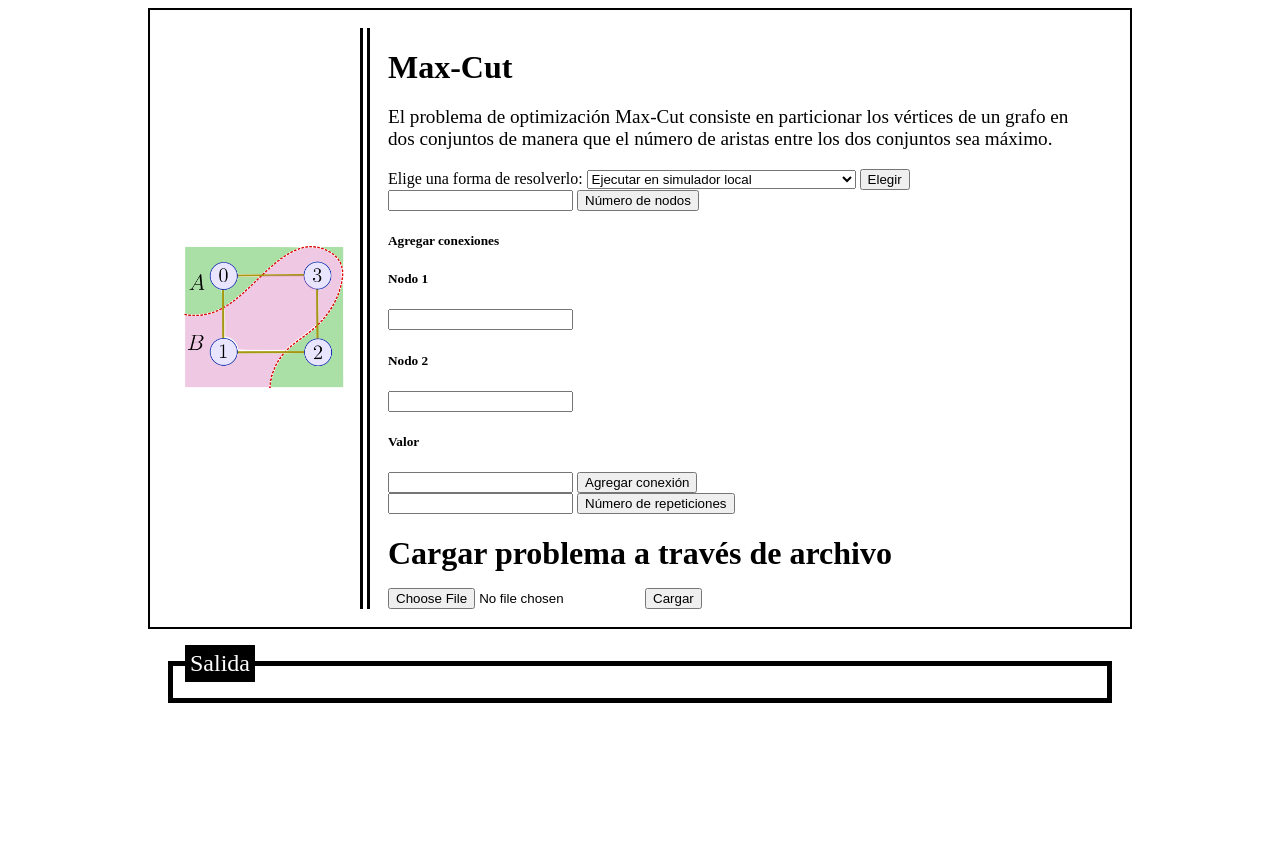
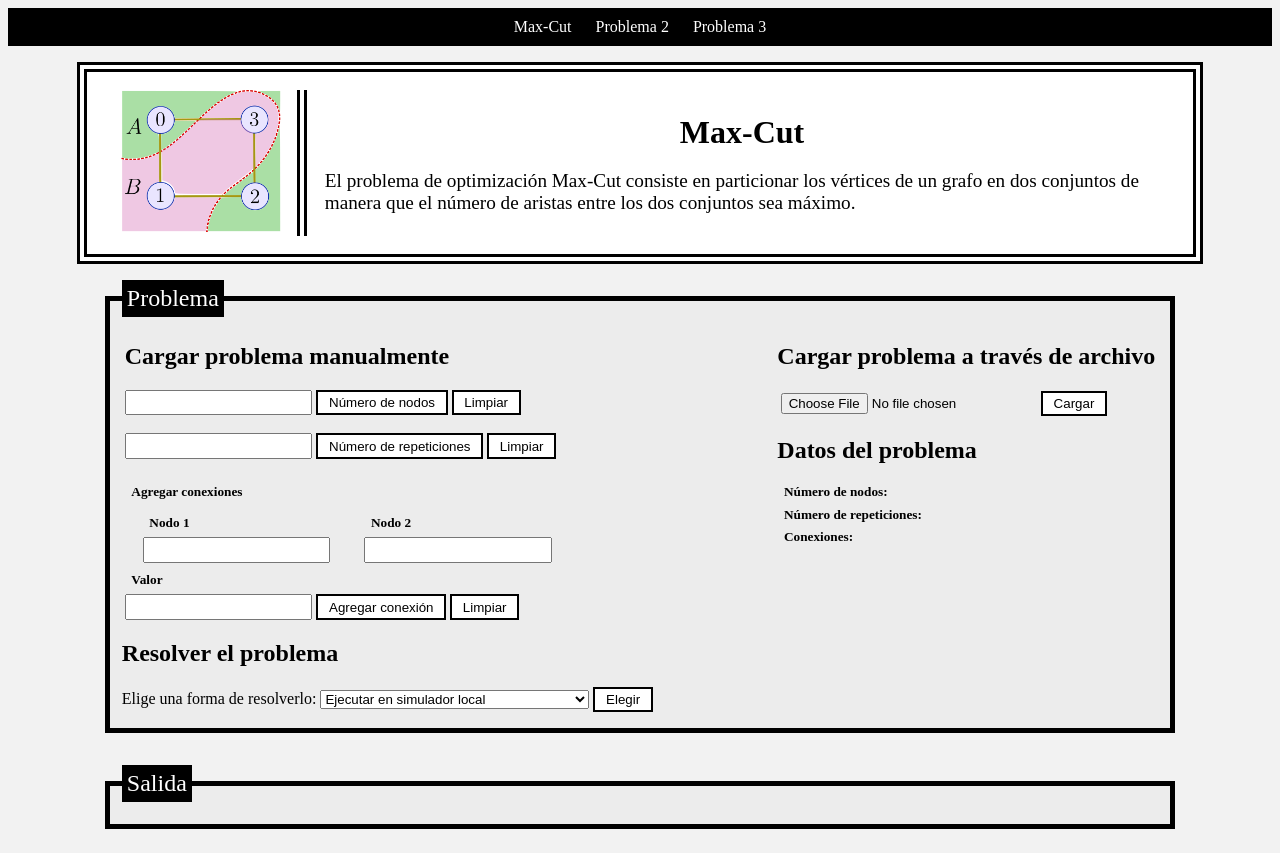
Before and after one commit to UO277653/TFG, a Flask app: page / in a window 1280 px wide. Before the commit the page ends 703 px from the top, so only its background shows below. Run offline with Flask 3, Linux system fonts and the light colour scheme.

Commit message:
Cambios gráficos Max-Cut

```diff
--- a/static/css/style.css
+++ b/static/css/style.css
@@ -1,12 +1,30 @@
-#maxcut-container {
-    max-width: 75%;
+body{
+    background-color: #f2f2f2;
+}
+
+#cargarProblemaMaxCut{
+    display: grid;
+    justify-content: center;
+    grid-template-columns: auto auto;
+    gap:20%;
+}
+
+#resolverProblema{
     margin: 0 auto;
-    border: 2px double;
+    width: 85%;
     padding: 1em;
 }
 
+#maxcut-container {
+    max-width: 85%;
+    margin: 0 auto;
+    border: 10px double;
+    padding: 1em;
+    background-color: white;
+}
+
 #result {
-    width: 75%;
+    width: 85%;
     padding: 1em;
     margin: 0 auto;
 }
@@ -31,8 +49,13 @@ td{
 }
 
 h1 {
+    text-align: center;
     font-size: 2em;
     margin-bottom: 0.5em;
+}
+
+h5 {
+    margin: 0.5em;
 }
 
 p {
@@ -40,9 +63,28 @@ p {
     margin-bottom: 1em;
 }
 
+button {
+    padding: 0.25em 0.8em;
+    background-color: white;
+    color: #000;
+    border: 2px solid #000;
+    text-align: center;
+    text-decoration: none;
+    display: inline-block;
+    cursor: pointer;
+}
+
+input {
+    padding: 0.25em;
+}
+
 fieldset {
     border: thick solid #000;
+    background-color: #ececec;
+    padding-bottom: 1em;
 }
+
+
 legend {
     color: #FFF;
     background: #000;
@@ -50,3 +92,26 @@ legend {
     padding: 5px;
 
 }
+
+.navbar {
+    background-color: black;
+    color: white;
+    text-align: center;
+    margin-bottom: 1em;
+}
+
+.navbar ul {
+    list-style: none;
+    margin: 0;
+    padding: 0;
+}
+
+.navbar ul li {
+    display: inline-block;
+    padding: 10px;
+}
+
+.navbar ul li a {
+    text-decoration: none;
+    color: white;
+}
--- a/static/js/script.js
+++ b/static/js/script.js
@@ -79,11 +79,58 @@ function ejecutarScriptPython(scriptUrl) {
 
 }
 
+function actualizarDatosProblema(){
+    var txtNumNodosMaxCut = document.getElementById("txtNumNodosMaxCut");
+    var txtNumRepMaxCut = document.getElementById("txtNumRepMaxCut");
+    var txtConexionesMaxCut = document.getElementById("txtConexMaxCut");
 
+    if(txtNumNodosMaxCut != null) {
+        txtNumNodosMaxCut.textContent = numeroNodos;
+    }
+    if(txtNumRepMaxCut != null) {
+        txtNumRepMaxCut.textContent = numeroRep;
+    }
+    if(txtConexionesMaxCut != null) {
+        var arrayConexionesStringBonita = "";
+
+        for (var i = 0; i < arrayConexiones.length; i++) {
+            arrayConexionesStringBonita += arrayConexiones[i].toStringPretty() + "<br>";
+        }
+
+        txtConexionesMaxCut.innerHTML = arrayConexionesStringBonita;
+    }
+
+    // Si los 3 no son null, entonces se puede generar la imagen
+    // ESTO PARA CUANDO TENGA EL SCRIPT DE PYTHON QUE GENERE LA IMAGEN
+    /*
+
+    $.ajax({
+        type: "POST",
+        url: TODO URL DEL SCRIPT QUE GENERA LA IMAGEN
+        data: JSON.stringify(parametros),
+        contentType: 'application/json',
+        success: function(response) {
+
+            var contenedorGrafico = document.getElementById("graficoMaxCut");
+            var image = document.createElement("img");
+            image.src = "ruta_de_la_imagen.jpg";
+            image.alt = "Texto alternativo de la imagen";
+            container.appendChild(image);
+
+        },
+        error: function(xhr, status, error) {
+            console.error(status + ": " + error);
+        }
+    });
+     */
+}
 
 function seleccionarNumeroNodosMaxCut() {
     var texto = document.getElementById("numeroNodosMaxCut").value;
     numeroNodos = texto;
+
+    actualizarDatosProblema();
+
     limpiarTexto();
 }
 
@@ -92,6 +139,8 @@ function seleccionarNumeroRepsMaxCut() {
     numeroRep = texto;
 
     document.getElementById("numeroRepMaxCut").value = "";
+
+    actualizarDatosProblema();
 }
 
 function agregarConexionMaxCut() {
@@ -111,7 +160,7 @@ function agregarConexionMaxCut() {
     // Guardar conexión en array
     arrayConexiones.push(conexion);
 
-    console.log(conexion.toString());
+    actualizarDatosProblema();
 
     /// VIEJO
     limpiarTextoConexion();
@@ -149,9 +198,40 @@ function cargarArchivoProblema(){
         console.log("Parámetro 1: " + parametro1);
         console.log("Parámetro 2: " + parametro2);
         console.log("Parámetro 3: " + parametro3);
+
+        const conexiones = [];
+        const partes = arrayConexionesString.split(";");
+
+        for (let i = 0; i < partes.length; i++) {
+            const valores = partes[i].split(",");
+            const conexion = new Conexion(parseInt(valores[0]), parseInt(valores[1]), parseInt(valores[2]));
+            conexiones.push(conexion);
+        }
+
+        arrayConexiones = conexiones;
+
+        actualizarDatosProblema();
     };
 
     lector.readAsText(archivo);
+
+
+}
+
+function limpiarNumNodosMaxCut(){
+    numeroNodos = 0;
+    actualizarDatosProblema();
+}
+
+function limpiarNumRepsMaxCut(){
+    numeroRep = 0;
+    actualizarDatosProblema();
+}
+
+function limpiarConexionesMaxCut(){
+    arrayConexiones = [];
+    arrayConexionesString = "";
+    actualizarDatosProblema();
 }
 
 class Conexion {
@@ -164,4 +244,9 @@ class Conexion {
     toString() {
         return this.nodo1 + "," + this.nodo2 + "," + this.valor;
     }
+
+    toStringPretty(){
+        //return "Nodo 1: " + this.nodo1 + ", Nodo 2: " + this.nodo2 + ", Valor: " + this.valor;
+        return this.nodo1 + " - " + this.nodo2 + " (" + this.valor + ")";
+    }
 }
--- a/templates/index.html
+++ b/templates/index.html
@@ -1,12 +1,22 @@
 <!DOCTYPE html>
 <html>
 <head>
-    <title>Botón</title>
+    <title>TFG</title>
     <script src="https://code.jquery.com/jquery-3.6.4.min.js"></script>
     <!--<script src="../jquery-3.6.4.js"></script> ¿¿ por que no va ?? -->
     <link rel="stylesheet" type="text/css" href="../static/css/style.css">
+    <!--<link rel="stylesheet" type="text/css" href="../static/css/estiloNuevo.css">-->
 </head>
 <body>
+
+<nav class="navbar">
+    <ul>
+        <li><a href="#">Max-Cut</a></li>
+        <li><a href="#">Problema 2</a></li>
+        <li><a href="#">Problema 3</a></li>
+    </ul>
+</nav>
+
 
 <div id="maxcut-container">
    <table>
@@ -16,6 +26,69 @@
                <h1>Max-Cut</h1>
    <p>El problema de optimización Max-Cut consiste en particionar los vértices de un grafo en dos conjuntos de manera que el número de aristas entre los dos conjuntos sea máximo.</p>
 
+
+            </td>
+        </tr>
+    </table>
+</div>
+
+<div id="resolverProblema">
+    <fieldset id="cajaMaxCut">
+        <legend>Problema</legend>
+    <div id="cargarProblemaMaxCut">
+        <div id="cargarProblemaMaxCutManual">
+            <h2>Cargar problema manualmente</h2>
+            <!-- Introducir número de nodos del grafo -->
+            <div>
+                <input type="text" name="numeroNodosMaxCut" id="numeroNodosMaxCut">
+                <button onclick="seleccionarNumeroNodosMaxCut()">Número de nodos</button> <button onclick="limpiarNumNodosMaxCut()">Limpiar</button>
+                <!-- ESTO CAMBIARLO, QUE SOLO SE PUEDAN NÚMEROS, SERÍA EL NÚMERO DE NODOS -->
+                <br>
+                <br>
+                <input type="text" name="numeroRepMaxCut" id="numeroRepMaxCut">
+                <button onclick="seleccionarNumeroRepsMaxCut()">Número de repeticiones</button> <button onclick="limpiarNumRepsMaxCut()">Limpiar</button>
+            </div>
+            <br>
+            <!-- Agregar las conexiones entre nodos del grafo TERMINAR -->
+            <h5>Agregar conexiones</h5>
+            <table>
+                <tr>
+                    <td>
+                        <h5>Nodo 1</h5>
+                        <input type="text" name="conexionMaxCutNodo1" id="conexionMaxCutNodo1">
+                    </td>
+                    <td>
+                        <h5>Nodo 2</h5>
+                        <input type="text" name="conexionMaxCutNodo2" id="conexionMaxCutNodo2">
+                    </td>
+                </tr>
+            </table>
+            <h5>Valor</h5>
+            <input type="text" name="conexionMaxCutValor" id="conexionMaxCutValor">
+            <button onclick="agregarConexionMaxCut()">Agregar conexión</button> <button onclick="limpiarConexionesMaxCut()">Limpiar</button>
+        <br>
+
+        </div>
+        <div id="cargarProblemaMaxCutArchivo">
+
+            <h2>Cargar problema a través de archivo</h2>
+            <input type="file" id="archivoTexto" accept=".txt">
+            <button onclick="cargarArchivoProblema()">Cargar</button>
+
+            <div>
+                <h2>Datos del problema</h2>
+                <div id="datosProblemaMaxCut">
+                    <h5>Número de nodos: <h5 id="txtNumNodosMaxCut"></h5></h5>
+                    <h5>Número de repeticiones: <h5 id="txtNumRepMaxCut"></h5> </h5>
+                        <h5>Conexiones: <h5 id="txtConexMaxCut"></h5> </h5>
+                        <!-- <h5>Representación gráfica: </h5> -->
+                    <div id="graficoMaxCut"></div>
+                </div>
+            </div>
+        </div>
+
+    </div>
+    <h2>Resolver el problema</h2>
     <label for="solver">Elige una forma de resolverlo:</label>
     <select name="solver" id="solver">
         <option value="simuladorLocal">Ejecutar en simulador local</option>
@@ -27,34 +100,8 @@
         <option value="annealerSteepestDescentSolver">Ejecutar con steepest descent solver</option>
     </select>
     <button type="submit" class="btn btn-primary" id="comoResolver">Elegir</button>
-                <!-- Introducir número de nodos del grafo -->
-                <br>
-                <input type="text" name="numeroNodosMaxCut" id="numeroNodosMaxCut">
-                <button onclick="seleccionarNumeroNodosMaxCut()">Número de nodos</button>
-                <!-- ESTO CAMBIARLO, QUE SOLO SE PUEDAN NÚMEROS, SERÍA EL NÚMERO DE NODOS -->
-                <br>
-                <!-- Agregar las conexiones entre nodos del grafo TERMINAR -->
-                <h5>Agregar conexiones</h5>
-                <h5>Nodo 1</h5>
-                <input type="text" name="conexionMaxCutNodo1" id="conexionMaxCutNodo1">
-                <h5>Nodo 2</h5>
-                <input type="text" name="conexionMaxCutNodo2" id="conexionMaxCutNodo2">
-                <h5>Valor</h5>
-                <input type="text" name="conexionMaxCutValor" id="conexionMaxCutValor">
-                <button onclick="agregarConexionMaxCut()">Agregar conexión</button>
-                <br>
-                <input type="text" name="numeroRepMaxCut" id="numeroRepMaxCut">
-                <button onclick="seleccionarNumeroRepsMaxCut()">Número de repeticiones</button>
-
-                <h1>Cargar problema a través de archivo</h1>
-                <input type="file" id="archivoTexto" accept=".txt">
-                <button onclick="cargarArchivoProblema()">Cargar</button>
-
-            </td>
-        </tr>
-    </table>
+    </fieldset>
 </div>
-
 
 <div id="result">
     <fieldset id="cajaResultado">
```
Also changed, not shown: static/css/estiloNuevo.css (added, +105 -0 lines). Lines whose indentation alone changed are shown as unchanged.
